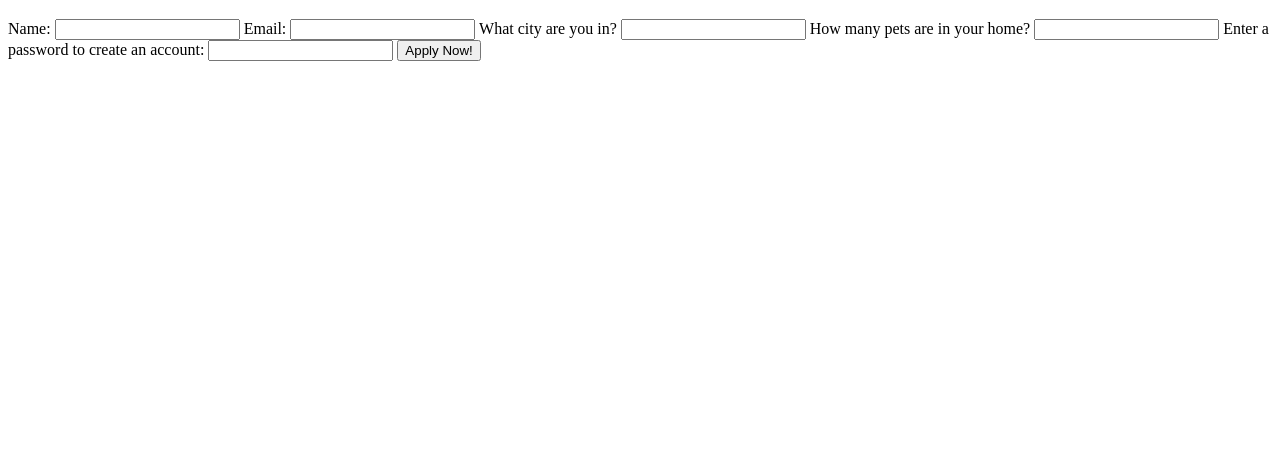
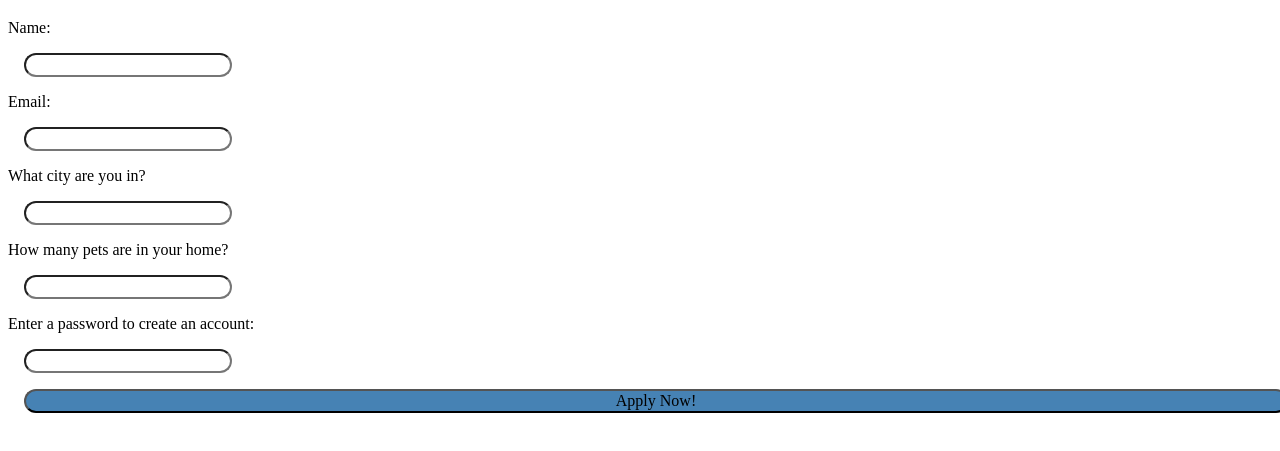
Before and after one commit to Rydavim/web-forms, a plain HTML site: page index.html in a window 1280 px wide. Shown: the part 61-512 px from the top of the page. Drawn offline with Linux system fonts and the light colour scheme.

Commit message:
added css stylesheet

```diff
--- a/index.html
+++ b/index.html
@@ -3,6 +3,7 @@
   <head>
     <meta charset="utf-8">
     <title>Web Forms</title>
+    <link rel="stylesheet" href="styles.css">
   </head>
   <body>
     <h1>Pet Adoption Application</h1>
--- /dev/null
+++ b/styles.css
@@ -0,0 +1,21 @@
+button, input, select, textarea {
+  font-family: inherit;
+  font-size: 100%;
+  box-sizing: border-box;
+  display: block;
+  margin: 1rem;
+}
+
+input[type=submit] {
+  width: 100%;
+  background-color: steelblue;
+}
+
+input[type=password]:focus {
+  background-color: seagreen;
+  outline: none;
+}
+
+input {
+  border-radius: 15px;
+}
```
